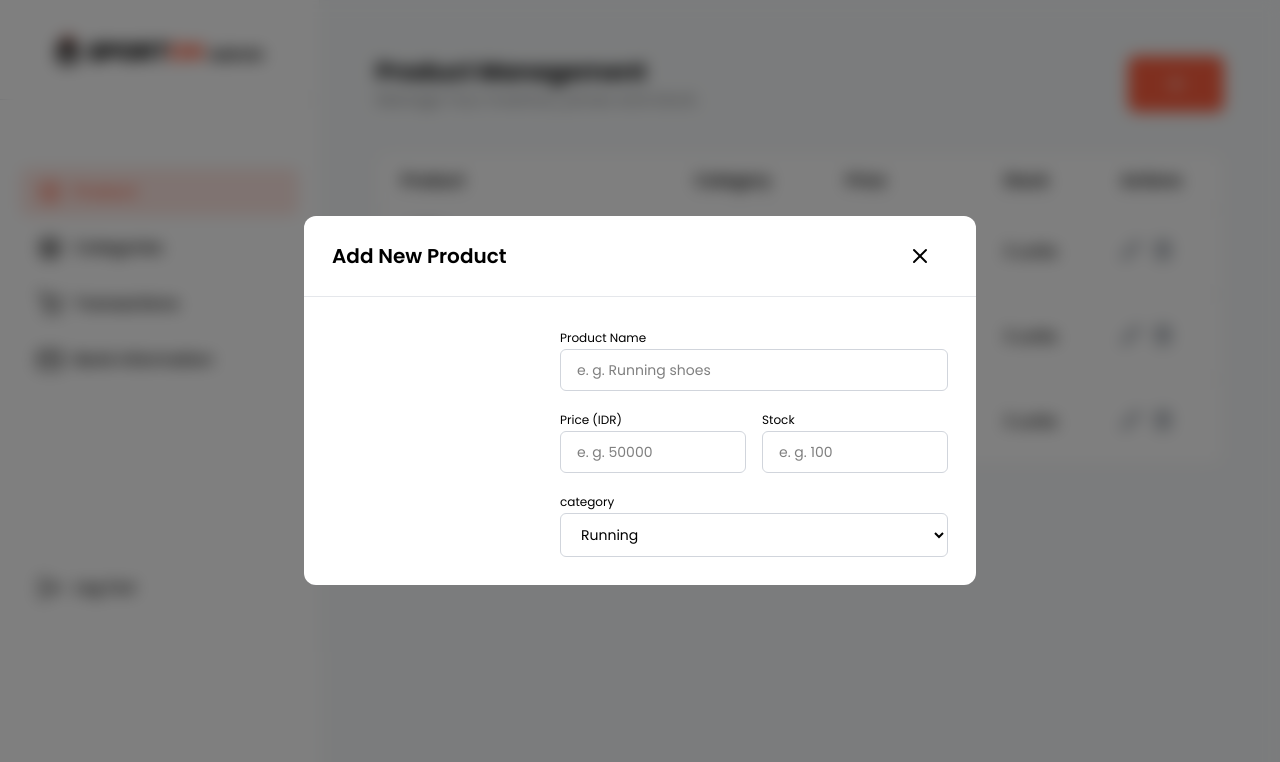
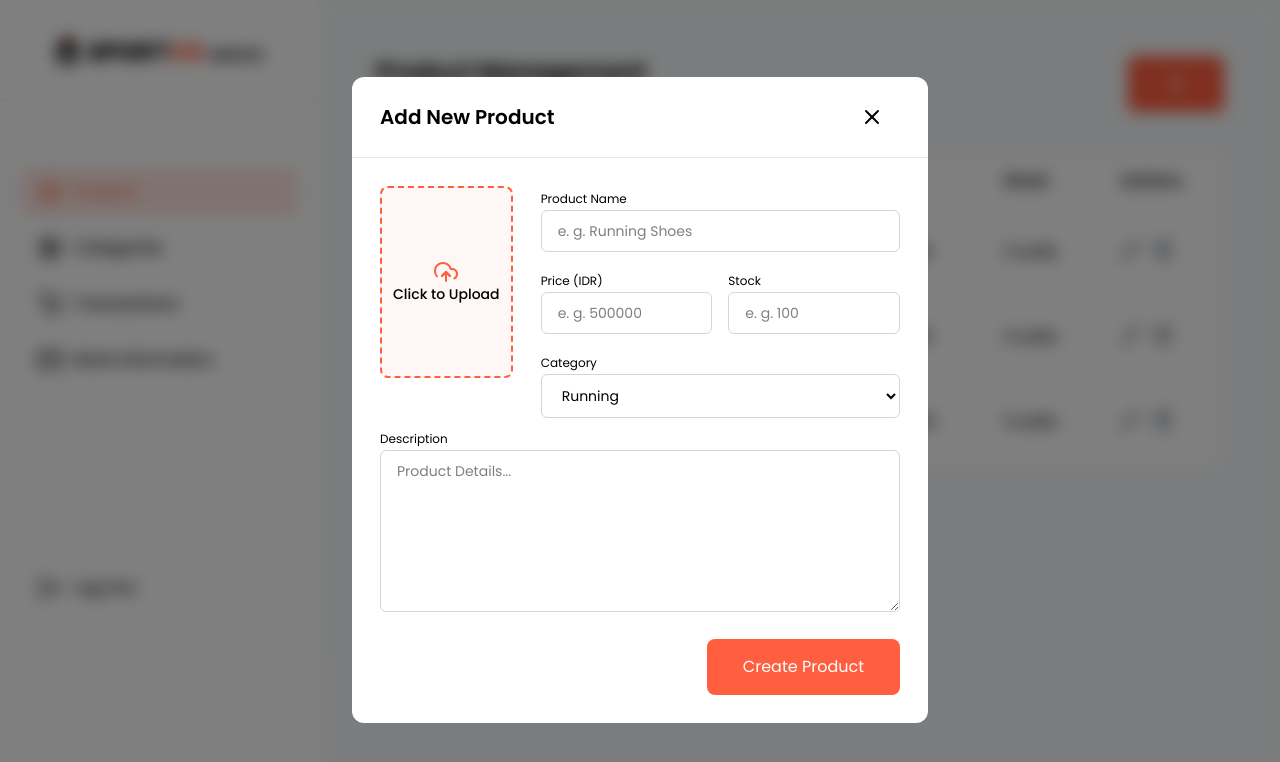
Before and after one commit to Deku-foryou/sporton-fe-vercel-deploy, a Next.js app: page /admin/products in a window 1280 px wide. Both pictures are taken after a click on the button 1176 px from the left and 84 px from the top of the page. Shown: the top 762 px of the page. Built offline with nearby package versions, Linux system fonts and the light colour scheme.

Commit message:
product category add 2

```diff
--- a/app/(dashboard)/components/products/product-modal.tsx
+++ b/app/(dashboard)/components/products/product-modal.tsx
@@ -1,4 +1,7 @@
+import Button from "@/app/(landing)/components/ui/button";
 import Modal from "../ui/modal";
+import ImageUploadPreview from "../ui/image-upload-preview";
+import { useState } from "react";
 
 type TProductModalProps = {
   isOpen: boolean;
@@ -6,11 +9,23 @@ type TProductModalProps = {
 };
 
 const ProductModal = ({ isOpen, onClose }: TProductModalProps) => {
+  const [imageFile, setImageFile] = useState<File | null>(null);
+  const [imagePreview, setImagePreview] = useState<string | null>(null);
+
   return (
     <Modal isOpen={isOpen} onClose={onClose} title="Add New Product">
-      <div className="flex flex-col gap-6">
+      <div className="flex flex-col gap-2">
         <div className="flex gap-7">
-          <div className="min-w-50"></div>
+          <div className="w-48">
+            <ImageUploadPreview
+              label="Product Image"
+              value={imagePreview}
+              onChange={(file) => {
+                setImageFile(file);
+                setImagePreview(URL.createObjectURL(file));
+              }}
+            />
+          </div>
           <div className="flex flex-col gap-4 w-full">
             <div className="input-group-admin">
               <label htmlFor="productName">Product Name</label>
@@ -18,7 +33,7 @@ const ProductModal = ({ isOpen, onClose }: TProductModalProps) => {
                 type="text"
                 id="productName"
                 name="productName"
-                placeholder="e. g. Running shoes"
+                placeholder="e. g. Running Shoes"
               />
             </div>
             <div className="grid grid-cols-2 gap-4">
@@ -28,7 +43,7 @@ const ProductModal = ({ isOpen, onClose }: TProductModalProps) => {
                   type="number"
                   id="price"
                   name="price"
-                  placeholder="e. g. 50000"
+                  placeholder="e. g. 500000"
                 />
               </div>
               <div className="input-group-admin">
@@ -42,17 +57,27 @@ const ProductModal = ({ isOpen, onClose }: TProductModalProps) => {
               </div>
             </div>
             <div className="input-group-admin">
-              <label htmlFor="category">category</label>
+              <label htmlFor="category">Category</label>
               <select name="category" id="category">
                 <option value="" disabled>
-                  select Category
+                  Select Category
                 </option>
                 <option value="running">Running</option>
-                <option value="football">football</option>
+                <option value="football">Football</option>
               </select>
             </div>
           </div>
         </div>
+        <div className="input-group-admin">
+          <label htmlFor="description">Description</label>
+          <textarea
+            name="description"
+            id="description"
+            rows={7}
+            placeholder="Product Details..."
+          ></textarea>
+        </div>
+        <Button className="ml-auto mt-3 rounded-lg">Create Product</Button>
       </div>
     </Modal>
   );
--- /dev/null
+++ b/app/(dashboard)/components/ui/image-upload-preview.tsx
@@ -0,0 +1,69 @@
+import Image from "next/image";
+import { useRef } from "react";
+import { FiEdit, FiUploadCloud } from "react-icons/fi";
+
+type TImageUploadPreviewProps = {
+  label?: string;
+  value?: string | null;
+  onChange: (file: File) => void;
+  className?: string;
+};
+
+const ImageUploadPreview = ({
+  label,
+  value,
+  onChange,
+  className,
+}: TImageUploadPreviewProps) => {
+  const fileInputRef = useRef<HTMLInputElement | null>(null);
+
+  const handleImageClick = () => {
+    fileInputRef?.current?.click();
+  };
+
+  const handleFileChange = (e: React.ChangeEvent<HTMLInputElement>) => {
+    if (e.target.files && e.target.files[0]) {
+      const file = e.target.files[0];
+      onChange(file);
+    }
+  };
+
+  return (
+    <div className={className}>
+      <div
+        onClick={handleImageClick}
+        className="relative border-2 border-dashed border-primary bg-primary/5 rounded-lg h-48 w-full flex flex-col justify-center items-center overflow-hidden cursor-pointer"
+      >
+        {value ? (
+          <div className="max-w-[190px] relative">
+            <Image
+              src={value}
+              alt="preview product"
+              className="w-full h-full object-cover"
+              width={100}
+              height={100}
+            />
+            <div className="opacity-0 hover:opacity-100 absolute top-0 left-0 flex z-50">
+              <FiEdit />
+              Change Image
+            </div>
+          </div>
+        ) : (
+          <>
+            <FiUploadCloud className="text-primary" size={24} />
+            <span className="text-sm font-medium">Click to Upload</span>
+          </>
+        )}
+        <input
+          type="file"
+          ref={fileInputRef}
+          className="hidden"
+          accept="image/*"
+          onChange={handleFileChange}
+        />
+      </div>
+    </div>
+  );
+};
+
+export default ImageUploadPreview;
--- a/app/(dashboard)/components/ui/modal.tsx
+++ b/app/(dashboard)/components/ui/modal.tsx
@@ -16,7 +16,7 @@ const Modal = ({ isOpen, onClose, title, children }: TModalProps) => {
         className="absolute bg-black/50 backdrop-blur-sm transition-opacity w-full h-full"
         onClick={onClose}
       ></div>
-      <div className="relative bg-white rounded-xl w-full max-w-2xl">
+      <div className="relative bg-white rounded-xl w-full max-w-xl">
         <div className="flex justify-between items-center px-7 py-3 border-b border-gray-200">
           <h3 className="font-semibold text-xl">{title}</h3>
           <button
```
